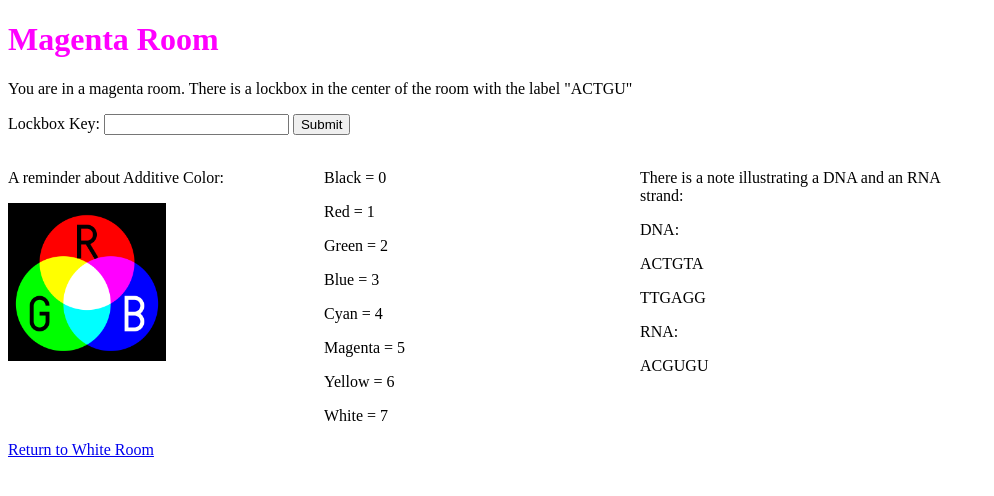
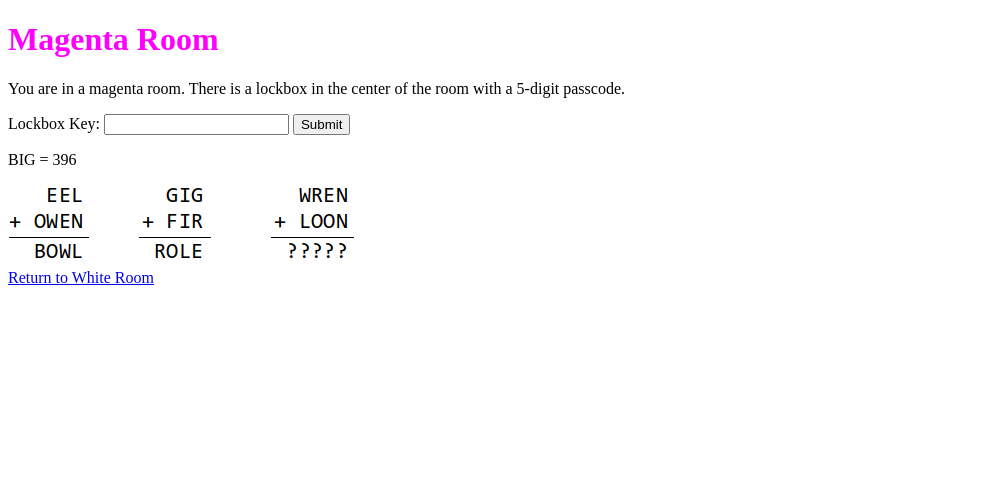
Before and after one commit to cypai/pandemic-escape, a FastAPI app: template templates/room5.html in a window 1280 px wide. Shown: the top 496 px of the page, without its empty margins (0-994 px from the left). Run offline with FastAPI, Linux system fonts and the light colour scheme; the template is opened without the code that fills it, so the values that code supplies are empty.

Commit message:
Swapped yellow and magenta puzzles

```diff
--- a/app/main.py
+++ b/app/main.py
@@ -378,11 +378,7 @@ async def room5(
         registry: Registry = Depends(require_registry)):
 
     if (registry.team, 5) in team_progress:
-        return templates.TemplateResponse("room5.html",
-                {
-                    "request": request,
-                    "lockbox_failed": lockbox_failed,
-                })
+        return templates.TemplateResponse("room5.html", {"request": request, "lockbox_failed": lockbox_failed})
     else:
         return locked_room_template(request,
                 "Room 5",
@@ -398,13 +394,13 @@ async def room5_lockbox(
         key: str,
         registry: Registry = Depends(require_registry)):
 
-    if key == "13047":
-        return RedirectResponse(url="/room5/answer13047")
+    if key == "12390":
+        return RedirectResponse(url="/room5/12390")
     else:
         return RedirectResponse(url="/room5?lockbox_failed=true")
 
 
-@app.get("/room5/answer13047")
+@app.get("/room5/12390")
 async def room5_answer(
         request: Request,
         registry: Registry = Depends(require_registry)):
@@ -414,16 +410,8 @@ async def room5_answer(
             "Room 5",
             "Magenta Room",
             "color:magenta",
-            'There is a note with the message: "I C P"',
-            'A second note has the message: "The color key in the Magenta Room matches the room number. All colored rooms have room numbers."')
-
-
-@app.get("/room5/bluec")
-async def bluec(
-        request: Request,
-        registry: Registry = Depends(require_registry)):
-
-    return templates.TemplateResponse("bluec.html", {"request": request})
+            'There is a note with the message: "A E D"',
+            'A second note has the message: "Teleportation via manually adjusting the URL may be required to access the Vaccine."')
 
 
 @app.get("/room6")
@@ -436,7 +424,11 @@ async def room6(
         registry: Registry = Depends(require_registry)):
 
     if (registry.team, 6) in team_progress:
-        return templates.TemplateResponse("room6.html", {"request": request, "lockbox_failed": lockbox_failed})
+        return templates.TemplateResponse("room6.html",
+                {
+                    "request": request,
+                    "lockbox_failed": lockbox_failed,
+                })
     else:
         return locked_room_template(request,
                 "Room 6",
@@ -452,13 +444,13 @@ async def room6_lockbox(
         key: str,
         registry: Registry = Depends(require_registry)):
 
-    if key == "12390":
-        return RedirectResponse(url="/room6/12390")
+    if key == "13047":
+        return RedirectResponse(url="/room6/answer13047")
     else:
         return RedirectResponse(url="/room6?lockbox_failed=true")
 
 
-@app.get("/room6/12390")
+@app.get("/room6/answer13047")
 async def room6_answer(
         request: Request,
         registry: Registry = Depends(require_registry)):
@@ -468,8 +460,16 @@ async def room6_answer(
             "Room 6",
             "Yellow Room",
             "color:#DDDD00",
-            'There is a note with the message: "A E D"',
-            'A second note has the message: "Teleportation via manually adjusting the URL may be required to access the Vaccine."')
+            'There is a note with the message: "I C P"',
+            'A second note has the message: "The color key in the Yellow Room matches the room number. All colored rooms have room numbers."')
+
+
+@app.get("/room6/bluec")
+async def bluec(
+        request: Request,
+        registry: Registry = Depends(require_registry)):
+
+    return templates.TemplateResponse("bluec.html", {"request": request})
 
 
 @app.get("/room0")
--- a/templates/bluec.html
+++ b/templates/bluec.html
@@ -1,15 +1,15 @@
 <!DOCTYPE html>
 <html lang="en">
     <head>
-        <title>Room 5</title>
+        <title>Room 6</title>
     </head>
     <body>
-        <h1 style="color:magenta">Magenta Room</h1>
+        <h1 style="color:#DDDD00">Yellow Room</h1>
 
         <p>There is a note here. It reads:</p>
         <p>I have found that the DNA pairs are linked with the RNA in a way that looks like the color diagram.</p>
         <p>Blue C</p>
 
-        <a href="/room5">Return to Magenta Room</a>
+        <a href="/room6">Return to Yellow Room</a>
     </body>
 </html>
--- a/templates/room5.html
+++ b/templates/room5.html
@@ -2,22 +2,10 @@
 <html lang="en">
     <head>
         <title>Room 5</title>
-        <style>
-        img {
-            width: 50%;
-        }
-        .row {
-            display: flex;
-        }
-
-        .column {
-            flex: 50%;
-        }
-        </style>
     </head>
     <body>
         <h1 style="color:magenta">Magenta Room</h1>
-        <p>You are in a magenta room. There is a lockbox in the center of the room with the label "ACTGU"</p>
+        <p>You are in a magenta room. There is a lockbox in the center of the room with a 5-digit passcode.</p>
         <form action="/room5/lockbox">
             <label for="lockbox">Lockbox Key:</label>
             <input type="text" id="lockbox" name="key"/>
@@ -27,36 +15,11 @@
         <p style="color:red">Unfortunately, that was incorrect.</p>
         {% endif %}
 
-        <br/>
+        <p>BIG = 396</p>
 
-        <div class="row">
-            <div class="column">
-                <p>A reminder about Additive Color:</p>
-                <a href="/room5/bluec">
-                    <img src="static/additive_color.png" alt="Cyan G" title="Cyan G" style="img"/>
-                </a>
-            </div>
-            <div class="column">
-                <p>Black = 0</p>
-                <p>Red = 1</p>
-                <p>Green = 2</p>
-                <p>Blue = 3</p>
-                <p>Cyan = 4</p>
-                <p>Magenta = 5</p>
-                <p>Yellow = 6</p>
-                <p>White = 7</p>
-            </div>
-            <div class="column">
-                <p>There is a note illustrating a DNA and an RNA strand:</p>
-                <p>DNA:</p>
-                <p>ACTGTA</p>
-                <p>TTGAGG</p>
-                <p>RNA:</p>
-                <p>ACGUGU</p>
-            </div>
-            <div class="column">
-            </div>
-        </div>
+        <img src="static/wordaddition.png" style="img"/>
+
+        <br />
 
         <a href="/room7">Return to White Room</a>
     </body>
```
Also changed, not shown: templates/room6.html (+42 -5 lines).
